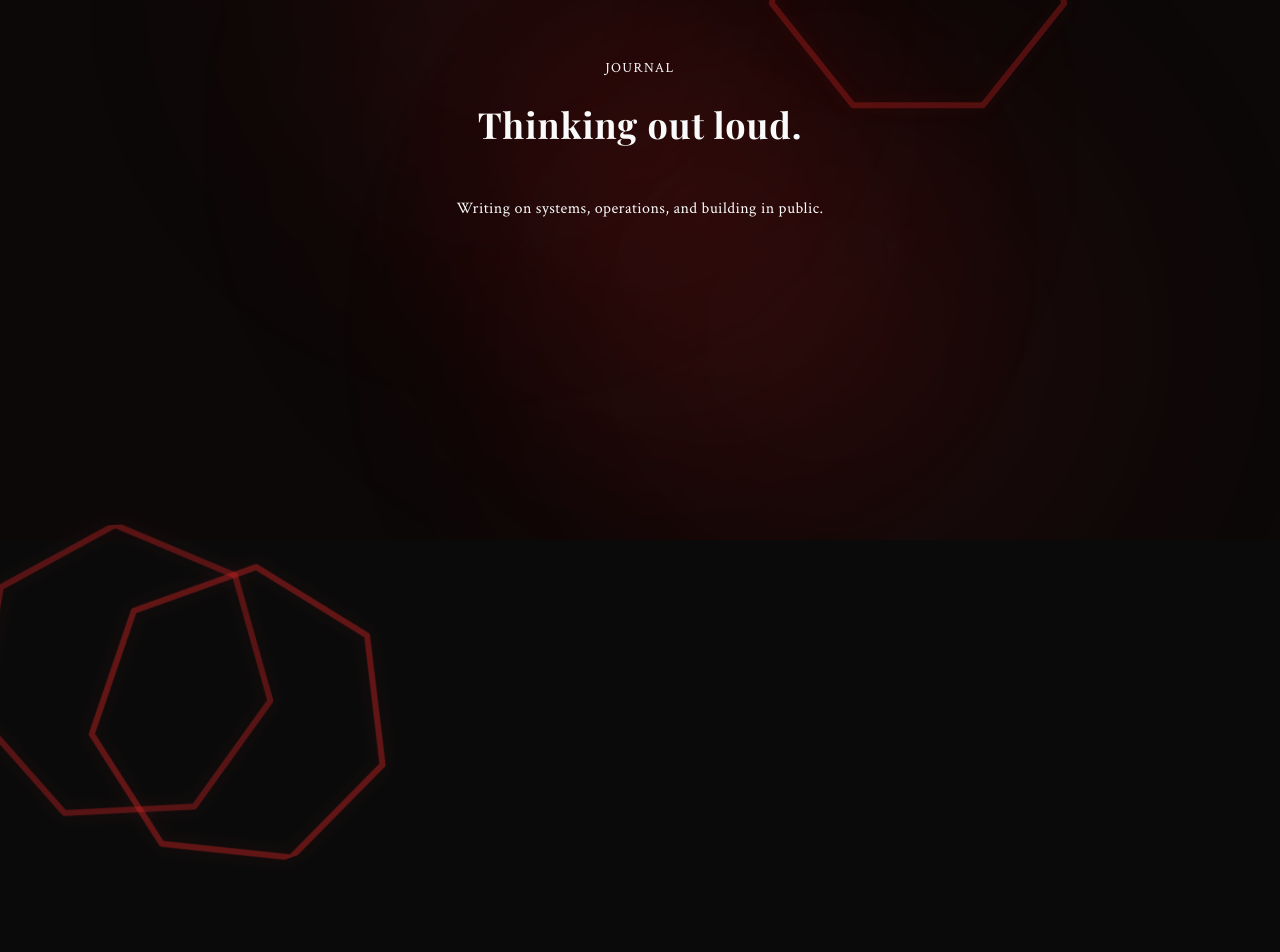
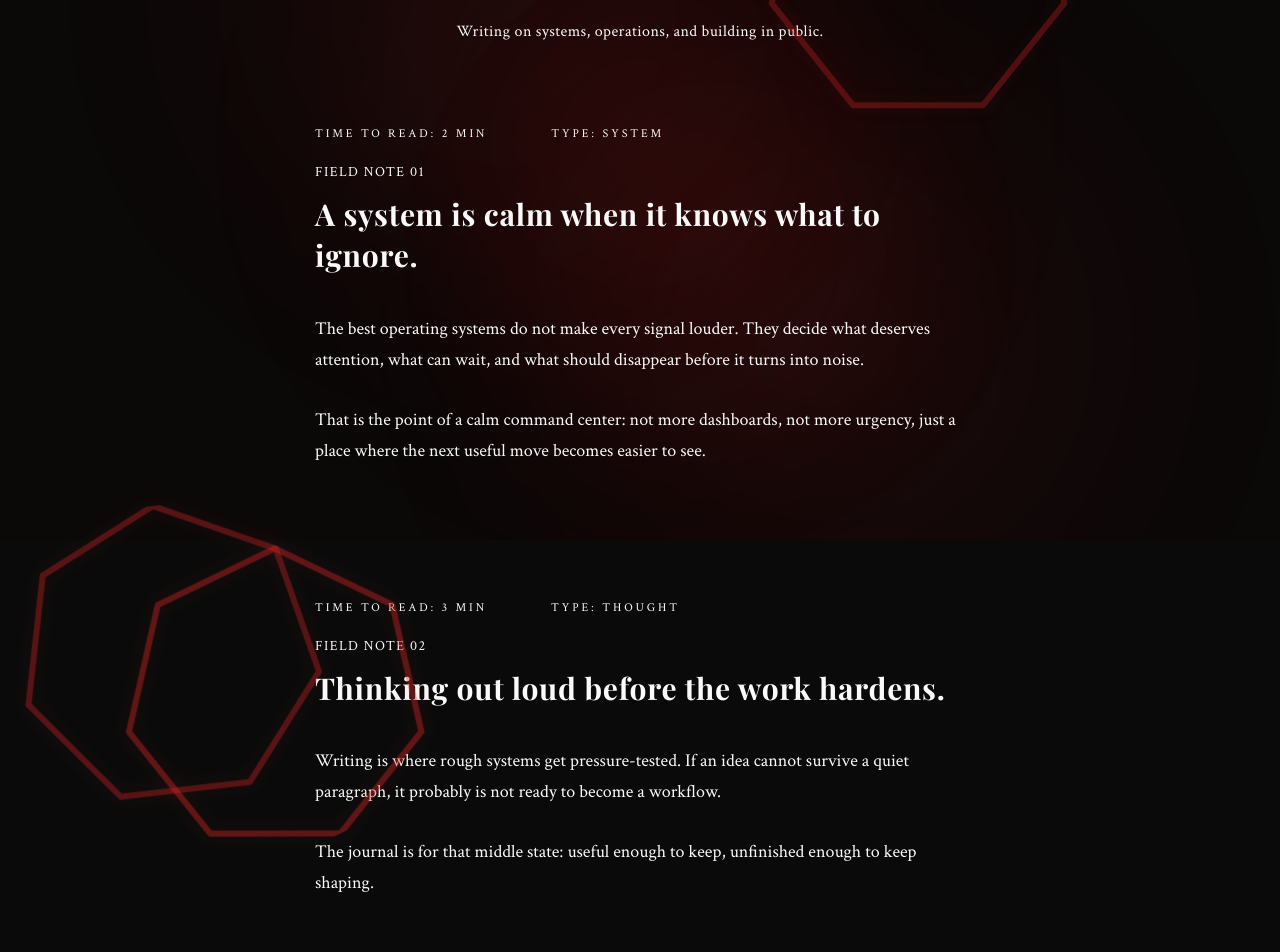
Before and after one commit to hypnoticdata777/calmCommandCenter, a React (Vite) app: page /journal in a window 1280 px wide. Shown: the part 260-1212 px from the top of the page. Before the commit the page ends 800 px from the top, so only its background shows below. Built offline with nearby package versions, Linux system fonts and the light colour scheme.

Commit message:
Adds a calmer journal reading layout with a narrow 650px column, soft entry metadata, muted body text, and more spacious vertical rhythm between sections. Keeps the existing aesthetic and shared animated background intact while making entries feel more readable and editorial.

```diff
--- a/src/app/pages/Journal.tsx
+++ b/src/app/pages/Journal.tsx
@@ -1,31 +1,109 @@
 // ============================================================
 // ARCHIVO: Journal.tsx
 //
-// ¿QUÉ HACE ESTA PÁGINA?
-// Muestra escritura sobre sistemas y operaciones.
-// El fondo animado viene de Layout.tsx — no se define aquí.
+// WHAT THIS PAGE DOES
+// Shows calm, narrow journal entries about systems and operations.
+// The animated background comes from Layout.tsx, so it is not defined here.
 // ============================================================
 
 import { motion } from "motion/react";
 
+const journalEntries = [
+  {
+    title: "A system is calm when it knows what to ignore.",
+    readTime: "2 min",
+    type: "System",
+    date: "Field note 01",
+    sections: [
+      "The best operating systems do not make every signal louder. They decide what deserves attention, what can wait, and what should disappear before it turns into noise.",
+      "That is the point of a calm command center: not more dashboards, not more urgency, just a place where the next useful move becomes easier to see.",
+    ],
+  },
+  {
+    title: "Thinking out loud before the work hardens.",
+    readTime: "3 min",
+    type: "Thought",
+    date: "Field note 02",
+    sections: [
+      "Writing is where rough systems get pressure-tested. If an idea cannot survive a quiet paragraph, it probably is not ready to become a workflow.",
+      "The journal is for that middle state: useful enough to keep, unfinished enough to keep shaping.",
+    ],
+  },
+  {
+    title: "Lessons should leave handles.",
+    readTime: "2 min",
+    type: "Lesson",
+    date: "Field note 03",
+    sections: [
+      "A good lesson is not a quote to remember. It is a handle you can grab when the room gets loud and the work starts moving faster than your notes.",
+      "That is the standard here: entries should feel readable, but they should also leave something operational behind.",
+    ],
+  },
+];
+
 export function Journal() {
   return (
-    <div className="min-h-screen bg-background text-foreground flex flex-col items-center justify-center px-8 py-16 relative z-10">
-      <motion.div
+    <main className="min-h-screen bg-background text-foreground px-6 py-28 sm:px-8 sm:py-32 relative z-10">
+      <motion.section
         initial={{ opacity: 0, y: 16 }}
         animate={{ opacity: 1, y: 0 }}
         transition={{ duration: 1, ease: "easeIn" }}
-        className="text-center space-y-6 max-w-xl"
+        className="mx-auto w-full max-w-[650px] space-y-20"
       >
+        <header className="space-y-7 text-center">
           <p className="text-brand/60 text-sm tracking-widest uppercase">Journal</p>
           <h1 className="text-4xl font-bold tracking-wide leading-tight">
             Thinking out loud.
           </h1>
           <div className="h-px bg-foreground/10 w-24 mx-auto" />
-        <p className="text-foreground/40 tracking-wide leading-relaxed">
+          <p className="text-foreground/45 tracking-wide leading-[1.75]">
             Writing on systems, operations, and building in public.
           </p>
-      </motion.div>
+        </header>
+
+        <div className="space-y-24">
+          {journalEntries.map((entry, index) => (
+            <motion.article
+              key={entry.title}
+              initial={{ opacity: 0, y: 12 }}
+              animate={{ opacity: 1, y: 0 }}
+              transition={{
+                duration: 1,
+                delay: 0.15 + index * 0.12,
+                ease: "easeIn",
+              }}
+              className="space-y-9"
+            >
+              <div className="space-y-5">
+                <div className="flex flex-wrap items-center justify-center gap-x-5 gap-y-2 text-xs uppercase tracking-[0.24em] text-foreground/35 sm:justify-start">
+                  <span>Time to read: {entry.readTime}</span>
+                  <span className="hidden h-px w-6 bg-foreground/15 sm:block" />
+                  <span>Type: {entry.type}</span>
                 </div>
+
+                <div className="space-y-3 text-center sm:text-left">
+                  <p className="text-brand/50 text-sm tracking-widest uppercase">
+                    {entry.date}
+                  </p>
+                  <h2 className="text-2xl sm:text-3xl font-bold leading-snug tracking-wide">
+                    {entry.title}
+                  </h2>
+                </div>
+              </div>
+
+              <div className="space-y-7 text-lg leading-[1.75] text-foreground/60">
+                {entry.sections.map((section) => (
+                  <p key={section}>{section}</p>
+                ))}
+              </div>
+
+              {index < journalEntries.length - 1 && (
+                <div className="h-px bg-foreground/10" />
+              )}
+            </motion.article>
+          ))}
+        </div>
+      </motion.section>
+    </main>
   );
 }
```
Also changed, not shown: 2 other files (tests, documents, lock files or other folders). Lines whose indentation alone changed are shown as unchanged.
